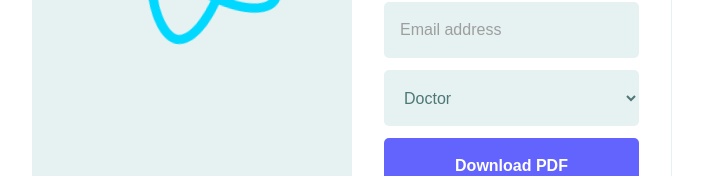
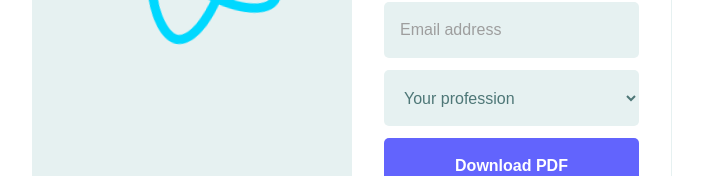
Before and after one commit to briansegs/Meta-Front-End_Web_Developer, a React (Vite) app in the folder advanced-react/week1/practice_03/: page / in a window 1280 px wide. Shown: the part 415-591 px from the top of the page, without its empty margins (288-991 px from the left). Built offline with nearby package versions, Linux system fonts and the light colour scheme.

Commit message:
feat: Control jobs select

```diff
--- a/advanced-react/week1/practice_03/src/App.jsx
+++ b/advanced-react/week1/practice_03/src/App.jsx
@@ -1,8 +1,11 @@
 import reactLogo from "./assets/react.svg";
 import "./App.css";
 import Select from "./components/Select";
+import { useState } from "react";
 
 function App() {
+  const [job, setJob] = useState("");
+
   return (
     <div className="app">
       <div className="card">
@@ -17,7 +20,7 @@ function App() {
           <form>
             <input type="text" placeholder="Your first name" />
             <input type="text" placeholder="Email address" />
-            <Select />
+            <Select job={job} setJob={setJob} />
             <button type="submit">Download PDF</button>
           </form>
         </div>
--- a/advanced-react/week1/practice_03/src/components/Select.jsx
+++ b/advanced-react/week1/practice_03/src/components/Select.jsx
@@ -1,4 +1,5 @@
 const jobs = [
+  "Your profession",
   "Doctor",
   "Engineer",
   "Teacher",
@@ -8,9 +9,9 @@ const jobs = [
   "Pharmacist",
 ];
 
-const Select = () => {
+const Select = ({ job, setJob }) => {
   return (
-    <select name="" id="">
+    <select value={job} onChange={(e) => setJob(e.target.value)}>
       {jobs.map((job) => (
         <option value={job} key={job}>
           {job}
```
